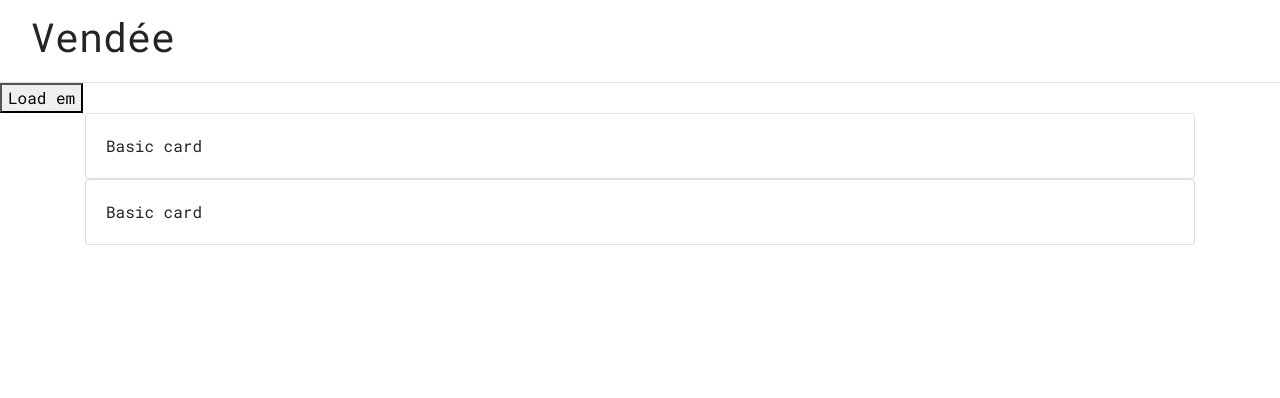
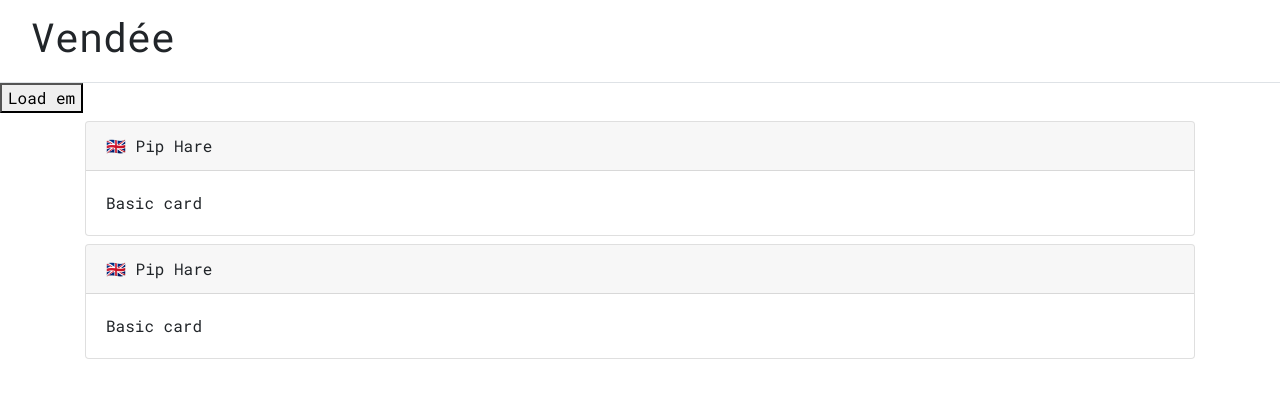
Before and after one commit to twenty12/social-media-aggregater, a React (Create React App) app in the folder frontend/app/: page / in a window 1280 px wide. Shown: the top 398 px of the page. Built offline with nearby package versions, Linux system fonts and the light colour scheme.

Commit message:
add emojis

```diff
--- a/frontend/app/src/features/feed/PostCard.tsx
+++ b/frontend/app/src/features/feed/PostCard.tsx
@@ -7,10 +7,21 @@ type PostProps = {
     sailorData: Boat,
     boatData: Sailor
 }
+type EmojiProps = {
+    flag: string,
+}
 
-const PostCard: FunctionComponent<PostProps> = ({ postData, boatData, sailorData }) => {
+var nameToEmoji: { [key: string]: string; } = {
+    UK: '🇬🇧'
+};
+
+const PostCard: FunctionComponent<PostProps> = ({ postData, sailorData, boatData }) => {
+    console.log(boatData)
     return (
-        <div className="card">
+        <div key={postData.id} className="card my-2">
+            <div className="card-header">
+                {nameToEmoji['UK']} {sailorData.name}
+            </div>
                 <div className="card-body">Basic card</div>
         </div>
     )
--- a/frontend/app/src/redux/modules/mock_data.js
+++ b/frontend/app/src/redux/modules/mock_data.js
@@ -51,6 +51,7 @@ export const boatData = {
         {
             id: 1,
             name: 'Medellia',
+            flag: 'UK',
             positon: 34
         }
     ]
--- a/frontend/app/src/redux/modules/teams.tsx
+++ b/frontend/app/src/redux/modules/teams.tsx
@@ -16,7 +16,8 @@ export type Sailor = {
 export type Boat = {
     id: number,
     name: string,
-    positon: number
+    positon: number,
+    flag: string
 }
 
 export type TeamState = {
@@ -71,7 +72,7 @@ export function teamReducer(state = initialState, action: ActionType) {
         case 'teams/ADD_BOAT':
             return {
                 ...state,
-                teams: [...state.boats, ...action.payload],
+                boats: [...state.boats, ...action.payload],
             };
         default:
             return state;
```
Also changed, not shown: 1 other file (tests, documents, lock files or other folders).
